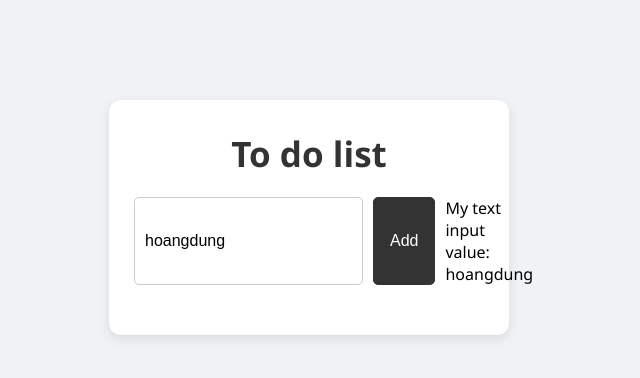
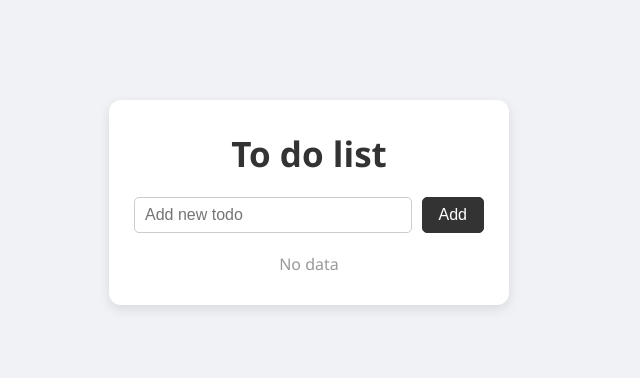
Before and after one commit to hoangdinhdung05/firstReact, a React (Vite) app: page / in a window 1280 px wide. Shown: the top 378 px of the page, without its empty margins (331-971 px from the left). Built offline with nearby package versions, Linux system fonts and the light colour scheme.

Commit message:
Xử lí tạo xóa đơn giản với giao diện

```diff
--- a/src/App.jsx
+++ b/src/App.jsx
@@ -1,34 +1,43 @@
 import './components/todo/todo.css'
 import './components/todo/TodoNew'
-import { useState } from 'react'
+import { useState  } from 'react'
 import TodoNew from './components/todo/TodoNew'
 import TodoData from './components/todo/TodoData'
 
+const randomIntInterval = (min, max) => Math.floor(Math.random() * (max - min + 1) + min);
+
 const App = () => {
 
-  const [todoList, setTodoList] = useState([
-  ]);
+  const [todoList, setTodoList] = useState([]);
+
   const addNewTodo = (name) => {
-    const newTodo = {id: randomIntInterval(1, 100), name: name, age: 20}
+    const newTodo = {
+      id: randomIntInterval(1, 1000),
+      name
+    };
     setTodoList([...todoList, newTodo]);
   }
 
-  const randomIntInterval = (min, max) => Math.floor(Math.random() * (max - min + 1) + min);
+  const handleDeleteTodo = (id) => {
+    const updateList = todoList.filter((item) => item.id !== id);
+    setTodoList(updateList);
+  };
 
-  // addNewTodo();
   return (
-    <>
-      <div className="todo-container">
-        <div className="todo-title">To do list</div>
-        <TodoNew
-          addNewTodo={addNewTodo}
-        />
-        <TodoData
-          todoList={todoList}
-        />
-      </div>
-    </>
-  )
+
+    <div className="todo-container">
+      <div className="todo-title">To do list</div>
+      <TodoNew addNewTodo={addNewTodo} />
+
+      {todoList.length > 0 ? (
+        <TodoData todoList={todoList} handleDelete={handleDeleteTodo} />
+      ) : (
+        <div className="todo-empty">No data</div>
+      )}
+    </div>
+
+  );
+
 }
 
 export default App
--- a/src/components/todo/TodoData.jsx
+++ b/src/components/todo/TodoData.jsx
@@ -1,25 +1,16 @@
-const TodoData = (props) => {
-    //props là 1 object
-    console.log("Check props from TodoData: ", props);
-
-    const {todoList} = props;
-    console.log("Check todoList from TodoData: ", todoList);
-    return (
-        <div className="todo-data">
-
-          {todoList.map((item, index) => {
-            return (
-              console.log("Check item from TodoData: ", item),
-              <div>
-
-                  <div className="todo-item">{index+1} {item.name}</div>
-                  <button>Delete</button>
-
-              </div>
-            )}
-          )}
+const TodoData = ({ todoList, handleDelete }) => {
+  return (
+    <div className="todo-data">
+      {todoList.map((item, index) => (
+        <div key={item.id}>
+          <div className="todo-item">
+            {index + 1}. {item.name}
+          </div>
+          <button onClick={() => handleDelete(item.id)}>Delete</button>
         </div>
-    )
-}
+      ))}
+    </div>
+  );
+};
 
 export default TodoData
--- a/src/components/todo/TodoNew.jsx
+++ b/src/components/todo/TodoNew.jsx
@@ -1,33 +1,26 @@
 import { useState } from "react"
 
-const TodoNew = (props) => {
+const TodoNew = ({addNewTodo}) => {
 
-    const[valueInput, setValueInput] = useState("hoangdung");
-
-    console.log(props);
-    const {addNewTodo} = props;
+  const[valueInput, setValueInput] = useState('');
 
   const handleClick = () => {
+    if(valueInput.trim() === '') return;
     addNewTodo(valueInput);
-      console.log("Check value input: ", valueInput);
-      setValueInput("");
-    }
-
-    const handleOnChange = (name) => {
-      setValueInput(name);
-    }
+    setValueInput('');
+  };
 
   return (
     <div className="todo-new">
-          <input type="text"
+      <input
+        type="text"
         placeholder="Add new todo"
-            onChange={ (event) => {handleOnChange(event.target.value)}}
         value={valueInput}
+        onChange={(e) => setValueInput(e.target.value)}
       />
       <button onClick={handleClick}>Add</button>
-          <div>My text input value: {valueInput}</div>
     </div>
-    )
+  );
 }
 
 export default TodoNew
--- a/src/components/todo/todo.css
+++ b/src/components/todo/todo.css
@@ -38,7 +38,6 @@ body {
   padding: 8px 10px;
   border: 1px solid #ccc;
   border-radius: 5px;
-    /* outline: none; */
 }
 
 .todo-new button {
@@ -62,10 +61,18 @@ body {
   border-radius: 5px;
   margin-bottom: 10px;
   color: #444;
-    cursor: pointer;
+  display: flex;
+  justify-content: space-between;
+  align-items: center;
   transition: background-color 0.3s ease;
 }
 
 .todo-data div:hover {
   background-color: #e5e5e5;
 }
+
+.todo-empty {
+  text-align: center;
+  color: #999;
+  margin-top: 20px;
+}
```
Lines whose indentation alone changed are shown as unchanged.
